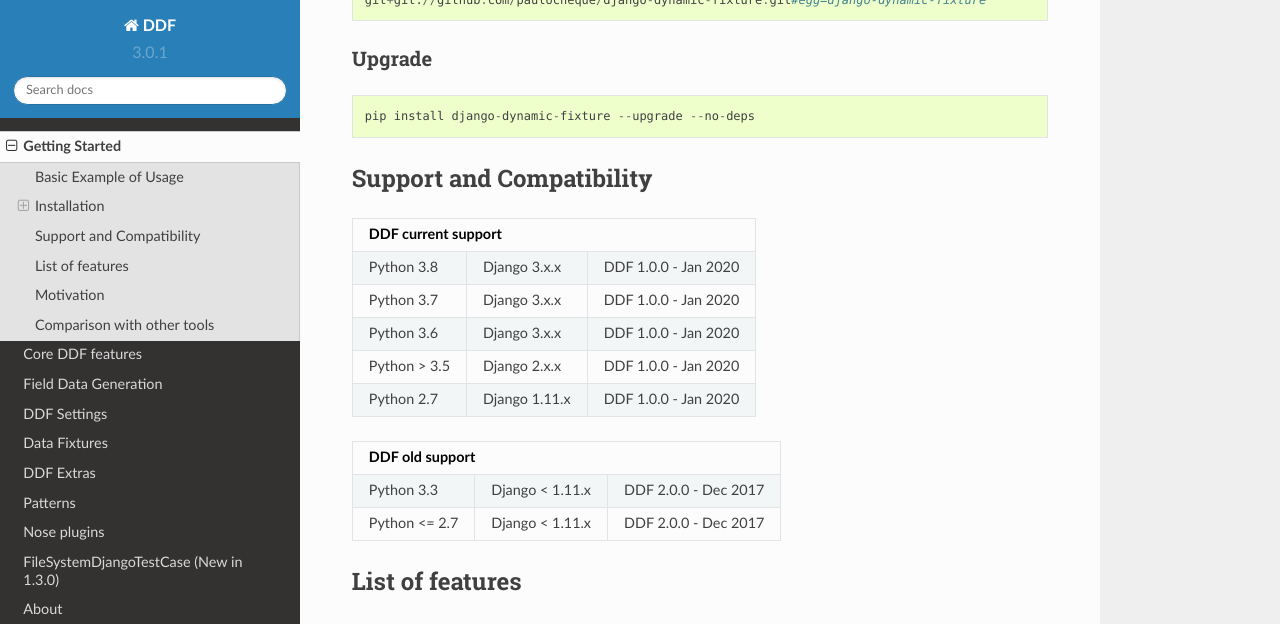
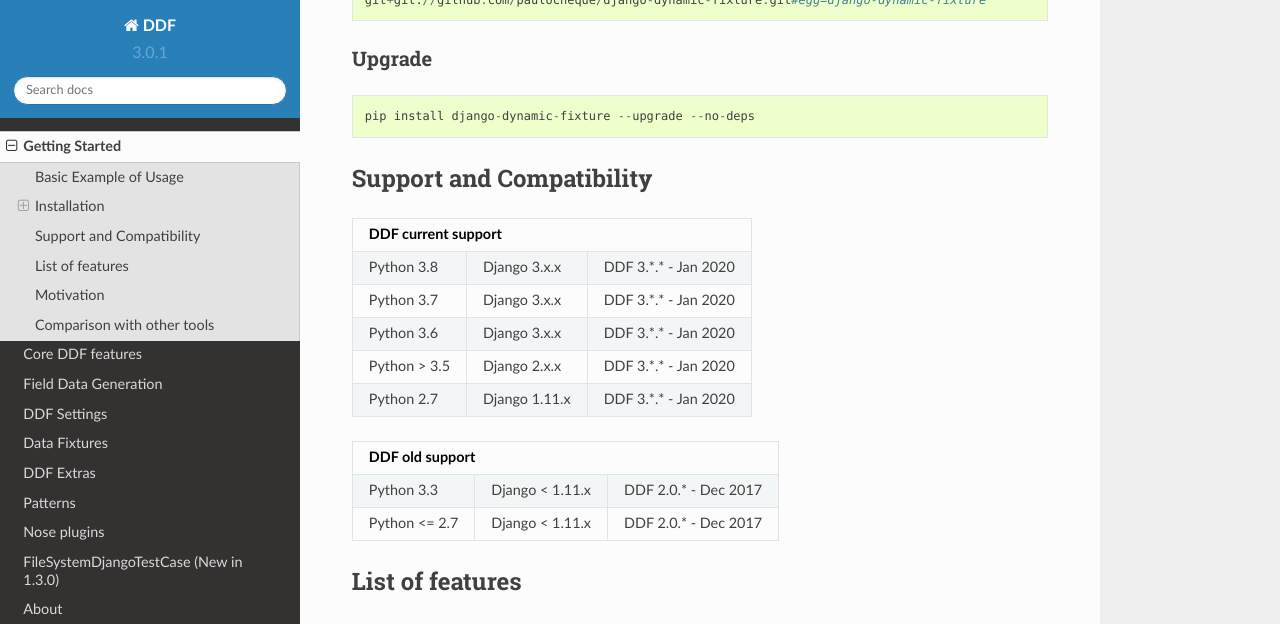
Before and after one commit to paulocheque/django-dynamic-fixture, a Sphinx documentation site: the page built from docs/source/overview.rst, in a window 1280 px wide and 900 px high, scrolled down 1814 px. Shown: the top 624 px of the window. Built offline with Sphinx 7.4.7 and the Read the Docs theme 2.0.0, drawn with Linux system fonts in a browser that asks for light colours.

Commit message:
[doc] updated table of support

```diff
--- a/docs/source/overview.rst
+++ b/docs/source/overview.rst
@@ -100,23 +100,23 @@
 +---------------------------------------------------------+
 | DDF current support                                     |
 +================+=================+======================+
-| Python 3.8     | Django 3.x.x    | DDF 1.0.0 - Jan 2020 |
+| Python 3.8     | Django 3.x.x    | DDF 3.*.* - Jan 2020 |
 +----------------+-----------------+----------------------+
-| Python 3.7     | Django 3.x.x    | DDF 1.0.0 - Jan 2020 |
+| Python 3.7     | Django 3.x.x    | DDF 3.*.* - Jan 2020 |
 +----------------+-----------------+----------------------+
-| Python 3.6     | Django 3.x.x    | DDF 1.0.0 - Jan 2020 |
+| Python 3.6     | Django 3.x.x    | DDF 3.*.* - Jan 2020 |
 +----------------+-----------------+----------------------+
-| Python > 3.5   | Django 2.x.x    | DDF 1.0.0 - Jan 2020 |
+| Python > 3.5   | Django 2.x.x    | DDF 3.*.* - Jan 2020 |
 +----------------+-----------------+----------------------+
-| Python 2.7     | Django 1.11.x   | DDF 1.0.0 - Jan 2020 |
+| Python 2.7     | Django 1.11.x   | DDF 3.*.* - Jan 2020 |
 +----------------+-----------------+----------------------+
 
 +---------------------------------------------------------+
 | DDF old support                                         |
 +================+=================+======================+
-| Python 3.3     | Django < 1.11.x | DDF 2.0.0 - Dec 2017 |
+| Python 3.3     | Django < 1.11.x | DDF 2.0.* - Dec 2017 |
 +----------------+-----------------+----------------------+
-| Python <= 2.7  | Django < 1.11.x | DDF 2.0.0 - Dec 2017 |
+| Python <= 2.7  | Django < 1.11.x | DDF 2.0.* - Dec 2017 |
 +----------------+-----------------+----------------------+
 
 
```
